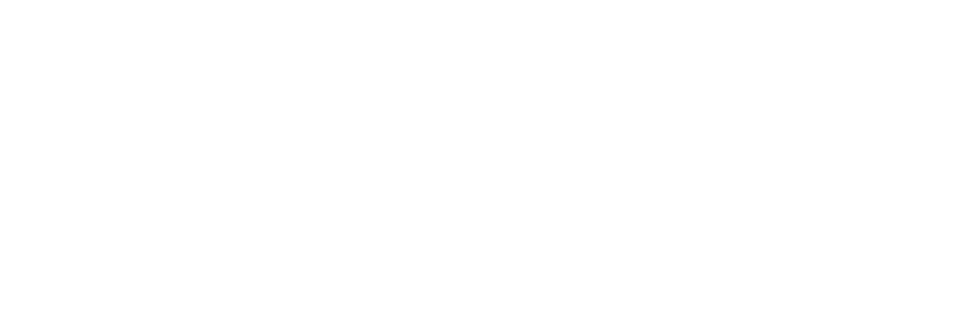
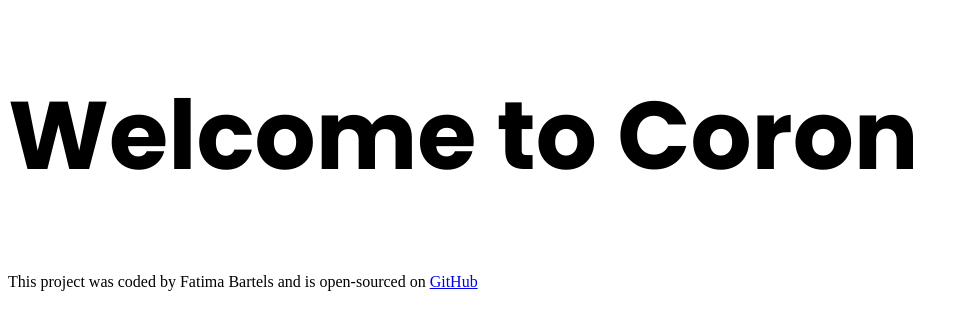
Before and after one commit to FatimaBartels/Coron-travel-project, a plain HTML site: page index.html in a window 1280 px wide. Shown: the whole page, without its empty margins (0-968 px from the left). Drawn offline with Linux system fonts and the light colour scheme.

Commit message:
added github repo link footer

```diff
--- a/index.html
+++ b/index.html
@@ -13,6 +13,11 @@
     <title>Discover Coron Palawan</title>
   </head>
   <body>
-    <title>Welcome to Coron</title>
+    <h1>Welcome to Coron</h1>
+
+    <footer>
+      This project was coded by Fatima Bartels and is open-sourced on
+      <a href="https://github.com/FatimaBartels/Coron-travel-project">GitHub</a>
+    </footer>
   </body>
 </html>
```
